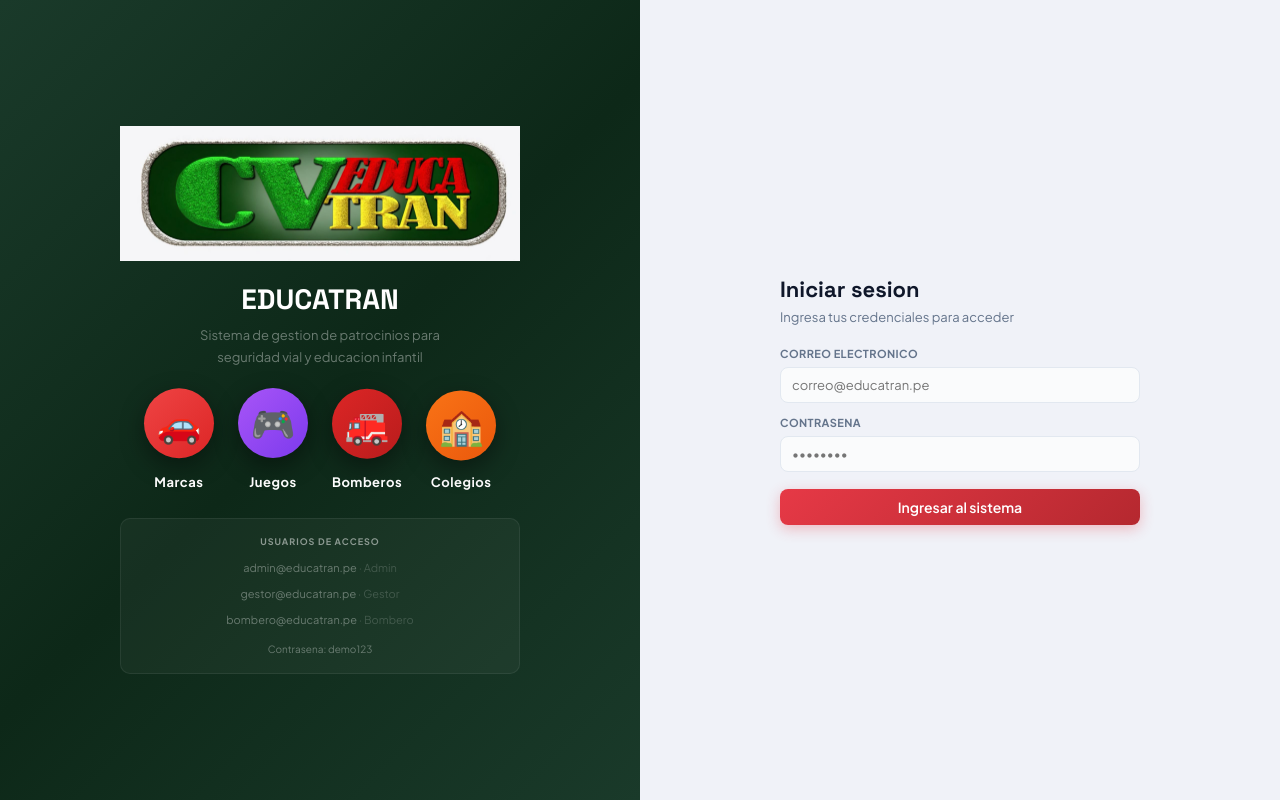
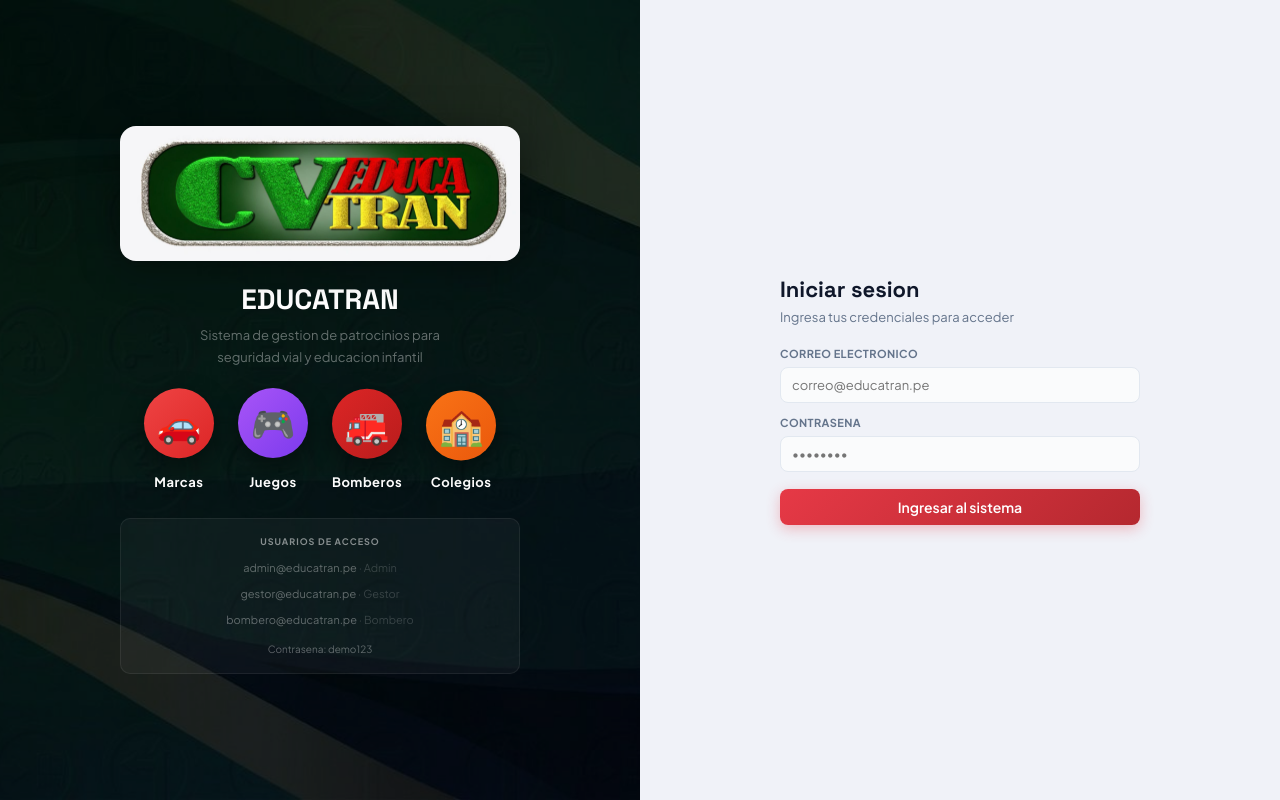
Before and after one commit to danielteoupc/educatran, a React (Vite) app: page / in a window 1280 px wide. Built offline with nearby package versions, Linux system fonts and the light colour scheme; the HTML template or start-up script is replaced by a standard one.

Commit message:
Revert "logo sin fondo blanco, panel login mas claro"
This reverts commit 77c39f148382e5a37c673fa3754fcbe984f1c70f.

```diff
--- a/src/App.jsx
+++ b/src/App.jsx
@@ -182,8 +182,8 @@ textarea{resize:vertical;min-height:72px}
 
 /* LOGIN */
 .lw{display:grid;grid-template-columns:1fr 1fr;min-height:100vh}
-.ll{background:linear-gradient(135deg, #1a3a2a 0%, #0d2818 50%, #1a3a2a 100%);display:flex;flex-direction:column;align-items:center;justify-content:center;padding:60px;position:relative;overflow:hidden}
-.ll::before{content:'';position:absolute;inset:0;background:transparent;z-index:0}
+.ll{background:url('/fondo3.jpg') center center / cover no-repeat;display:flex;flex-direction:column;align-items:center;justify-content:center;padding:60px;position:relative;overflow:hidden}
+.ll::before{content:'';position:absolute;inset:0;background:rgba(0,0,0,0.55);z-index:0}
 .ll > *{position:relative;z-index:1}
 .lr{background:var(--bg);display:flex;align-items:center;justify-content:center;padding:60px}
 .lform{width:100%;max-width:360px}
@@ -871,7 +871,9 @@ function Login({ onLogin }) {
               height: 'auto',
               objectFit: 'contain',
               margin: '0 auto 20px',
-              display: 'block'
+              display: 'block',
+              filter: 'drop-shadow(0 4px 20px rgba(0,0,0,0.4))',
+              borderRadius: 16
             }}
           />
           <h1 className="l-h">EDUCATRAN</h1>
```
